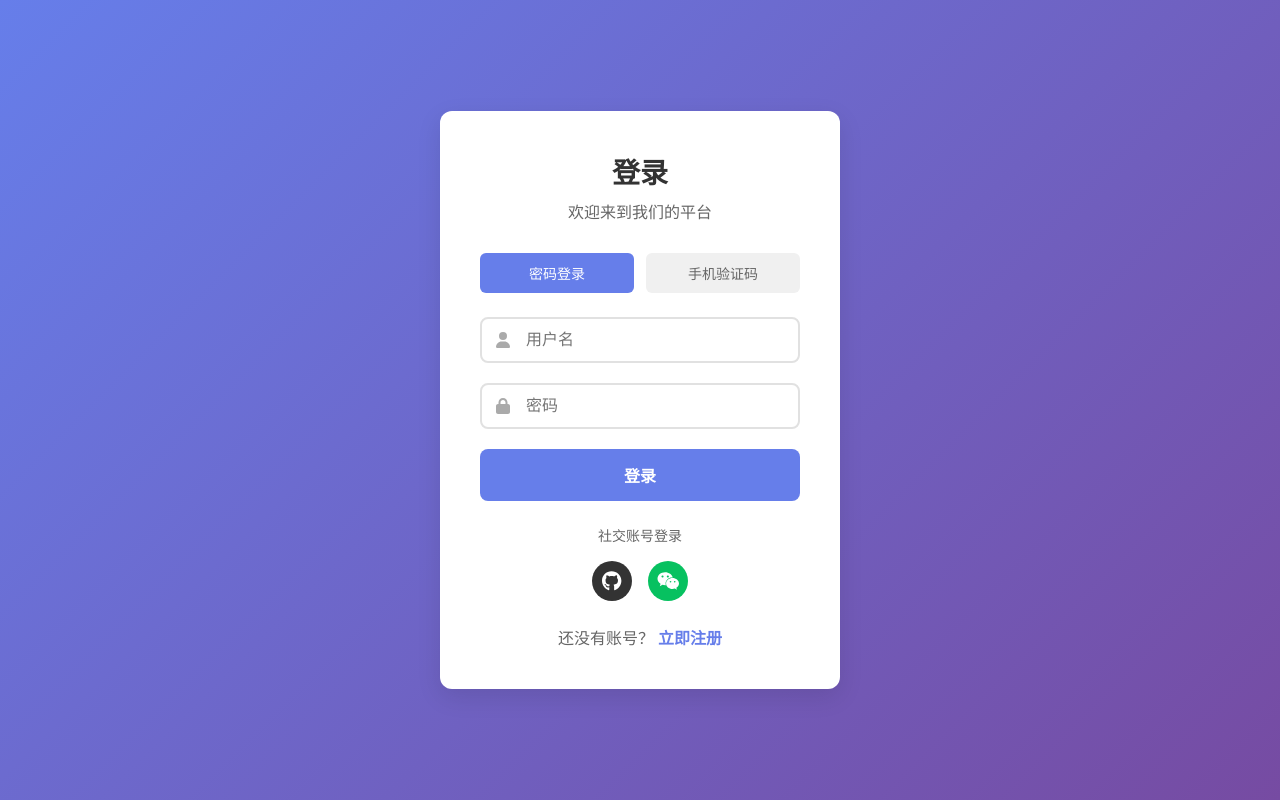
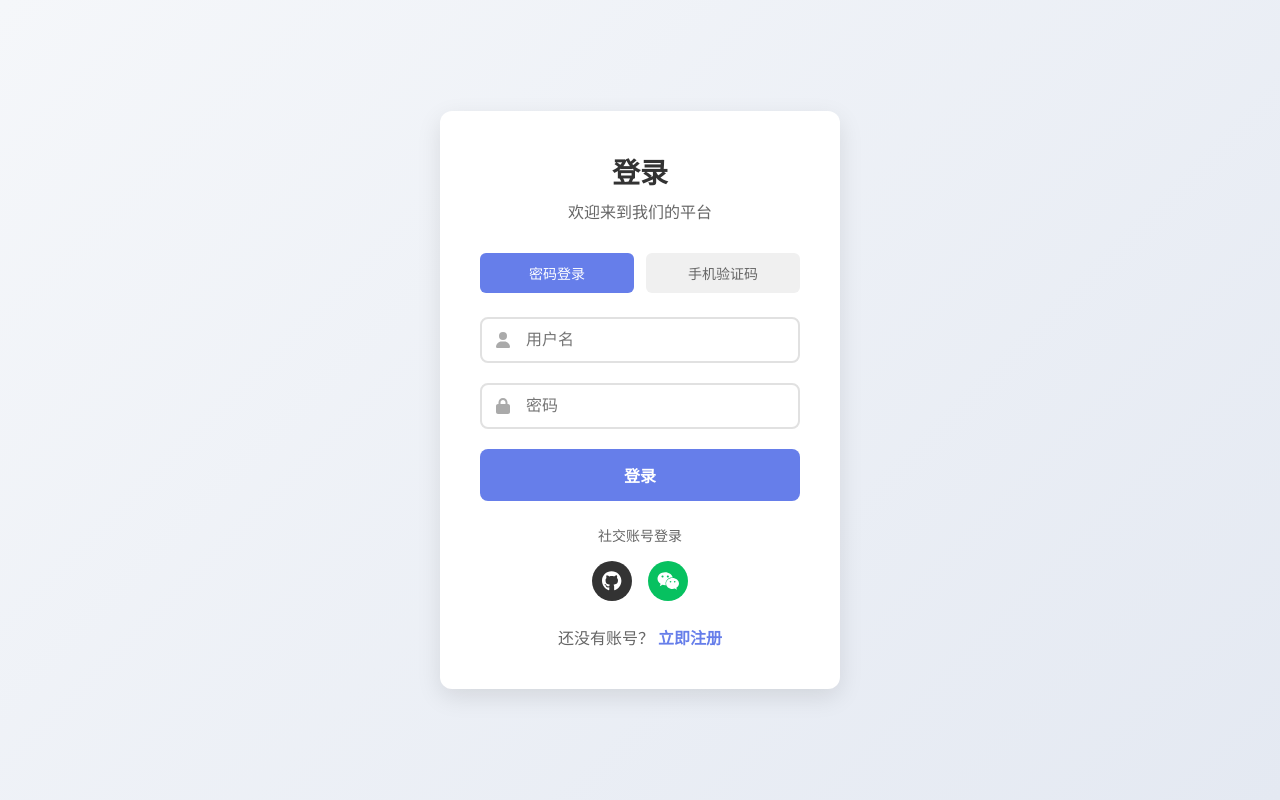
Before and after one commit to wenyuan-ai/wenyuan-ui-design, a React app: page / in a window 1280 px wide. Built offline with nearby package versions, Linux system fonts and the light colour scheme.

Commit message:
18Be4lqz_M9vpVY2_update-auth-background_更新注册页面背景

```diff
--- a/src/components/Auth/styles.css
+++ b/src/components/Auth/styles.css
@@ -3,7 +3,7 @@
   justify-content: center;
   align-items: center;
   min-height: 100vh;
-  background: linear-gradient(135deg, #667eea 0%, #764ba2 100%);
+  background: linear-gradient(135deg, #f5f7fa 0%, #e4e9f2 100%);
   padding: 20px;
 }
 
```
